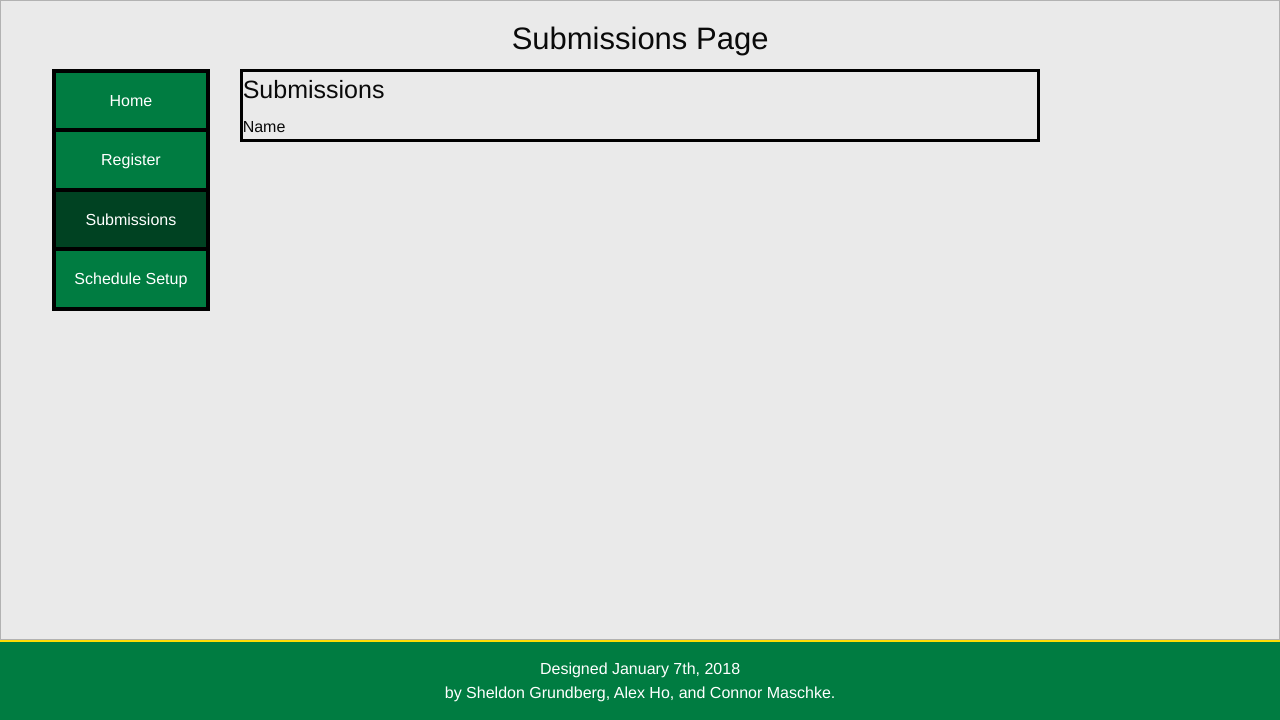
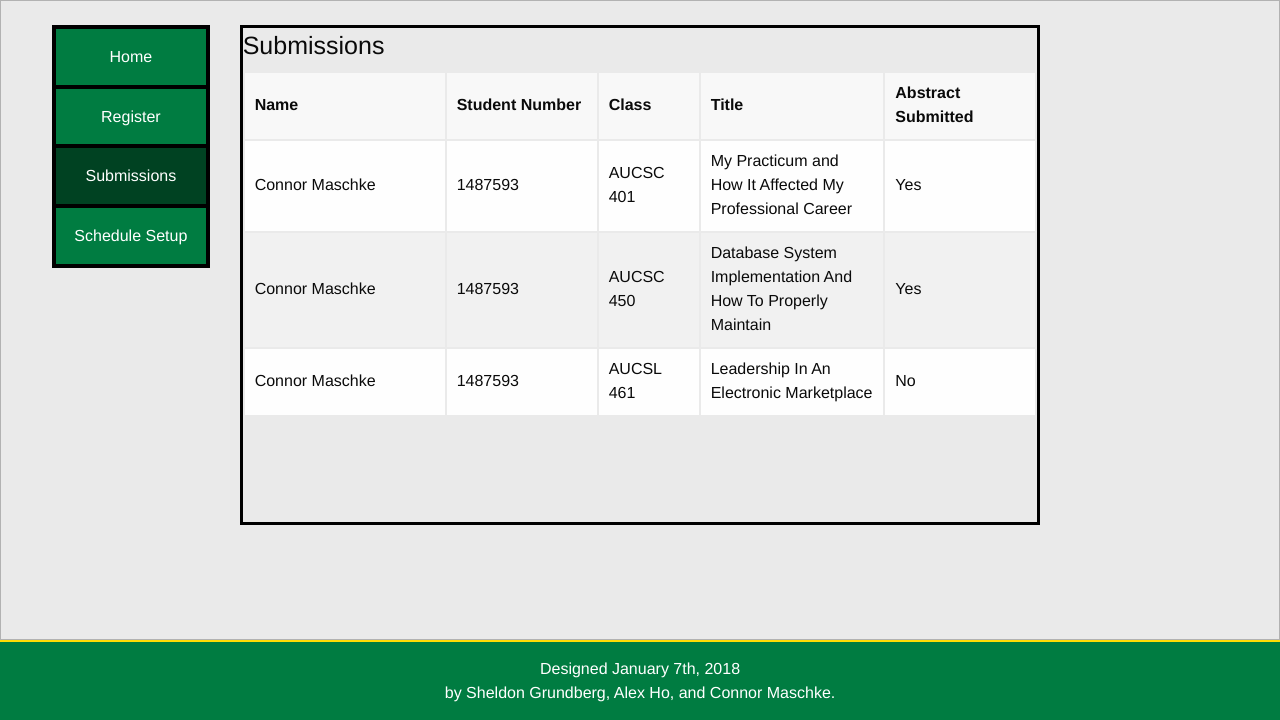
Before and after one commit to ausac320/ausac320, a PHP site: page /presSubmissions.php in a window 1280 px wide. Shown: the part 92-812 px from the top of the page. Run offline with PHP 8.4, Linux system fonts and the light colour scheme; style sheets or scripts are compiled from the project's sources.

Commit message:
Added a table to disply submission data

```diff
--- a/presSubmissions.php
+++ b/presSubmissions.php
@@ -20,8 +20,8 @@
 		</div>
 
 		<div id="submissionPageField" class="callout secondary">
-			<h3 class="text-center">
-				Submissions Page
+			<h3>
+
 			</h3>
 			<div class="row.fullsize">
 				<div class="large-2 medium-2 small-2 columns">
@@ -45,7 +45,40 @@
 						<h4>
 							Submissions
 						</h4>
-						Name
+						<table>
+							<thead>
+								<tr>
+							     	<th width="200">Name</th>
+							        <th width="150">Student Number</th>
+							        <th width="100">Class</th>
+							        <th>Title</th>
+							        <th width="150">Abstract Submitted</th>
+							    </tr>
+							</thead>
+							<tbody>
+							   	<tr>
+							    	<td>Connor Maschke</td>
+							      	<td>1487593</td>
+							      	<td>AUCSC 401</td>
+							      	<td>My Practicum and How It Affected My Professional Career</td>
+							      	<td>Yes</td>
+							    </tr>
+							    <tr>
+							    	<td>Connor Maschke</td>
+							      	<td>1487593</td>
+							      	<td>AUCSC 450</td>
+							      	<td>Database System Implementation And How To Properly Maintain</td>
+							      	<td>Yes</td>
+							    </tr>
+							    <tr>
+							    	<td>Connor Maschke</td>
+							      	<td>1487593</td>
+							      	<td>AUCSL 461</td>
+							      	<td>Leadership In An Electronic Marketplace</td>
+							      	<td>No</td>
+							    </tr>
+							</tbody>
+						</table>
 					</div>
 				</div>
 				<div class="large-2 medium-2 small-2 columns">
--- a/resources/css/app.css
+++ b/resources/css/app.css
@@ -116,6 +116,8 @@ div#submissionPageField{
 
 div#submissionsDisplayBox{
 	border: 3px solid #000;
+	height: 500px;
+	overflow: scroll;
 }
 
 div#scheduleSetupPageField{
```
